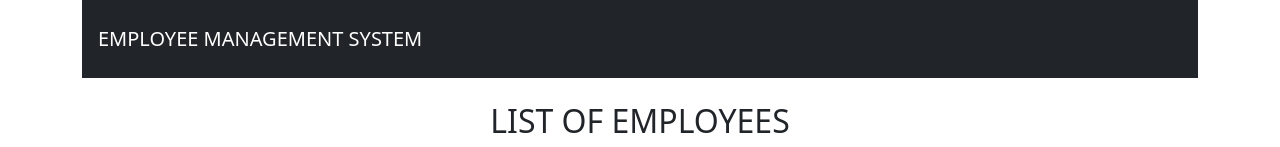
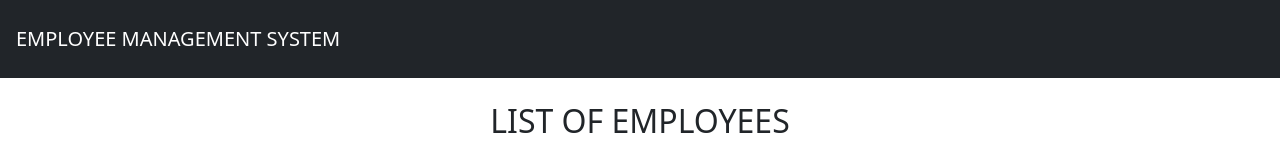
Before and after one commit to bintangmada/employee-management-system-springboot-react, a React (Vite) app in the folder ems-frontend-react/: page / in a window 1280 px wide. Shown: the top 147 px of the page. Built offline with nearby package versions, Linux system fonts and the light colour scheme; no server answers.

Commit message:
add react router dom

```diff
--- a/ems-frontend-react/package.json
+++ b/ems-frontend-react/package.json
@@ -13,7 +13,8 @@
     "axios": "^1.11.0",
     "bootstrap": "^5.3.7",
     "react": "^19.1.0",
-    "react-dom": "^19.1.0"
+    "react-dom": "^19.1.0",
+    "react-router-dom": "^7.7.1"
   },
   "devDependencies": {
     "@eslint/js": "^9.30.1",
--- a/ems-frontend-react/src/App.jsx
+++ b/ems-frontend-react/src/App.jsx
@@ -2,7 +2,7 @@ import "./App.css";
 import FooterComponent from "./components/FooterComponent";
 import HeaderComponent from "./components/HeaderComponent";
 import ListEmployeeComponent from "./components/ListEmployeeComponent";
-import HelloWorld from "./HelloWorld";
+import { BrowserRouter } from "react-router-dom";
 
 function App() {
   return (
--- a/ems-frontend-react/src/components/HeaderComponent.jsx
+++ b/ems-frontend-react/src/components/HeaderComponent.jsx
@@ -2,7 +2,7 @@ import React from "react";
 
 const HeaderComponent = () => {
   return (
-    <div className="container">
+    <div>
       <header>
         <nav className="navbar navbar-dark bg-dark">
           <a href="https://google.com" className="navbar-brand p-3">
--- a/ems-frontend-react/src/components/ListEmployeeComponent.jsx
+++ b/ems-frontend-react/src/components/ListEmployeeComponent.jsx
@@ -31,7 +31,7 @@ const ListEmployeeComponent = () => {
         setEmployees(response.data);
       })
       .catch((error) => {
-        console.error(error);
+        console.log(error);
       });
   }, []);
 
```
Also changed, not shown: 1 other file (tests, documents, lock files or other folders).
